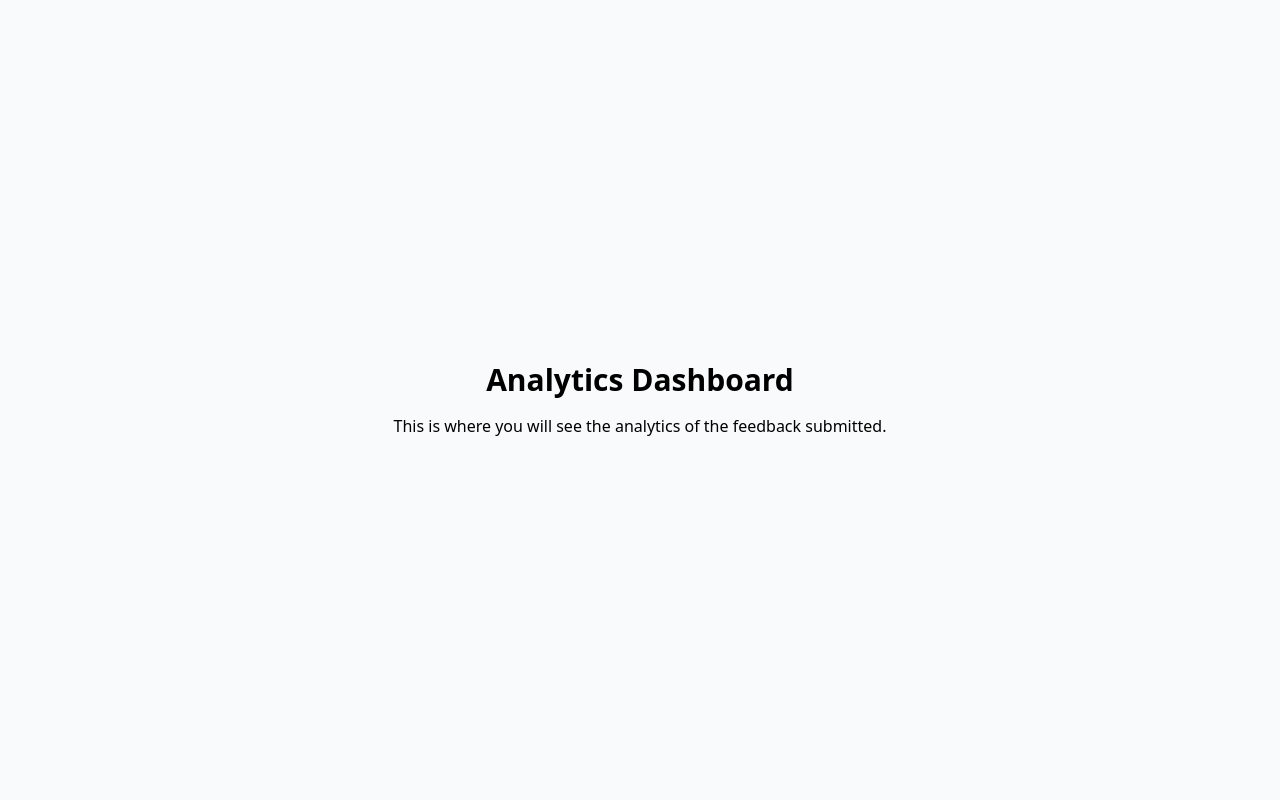
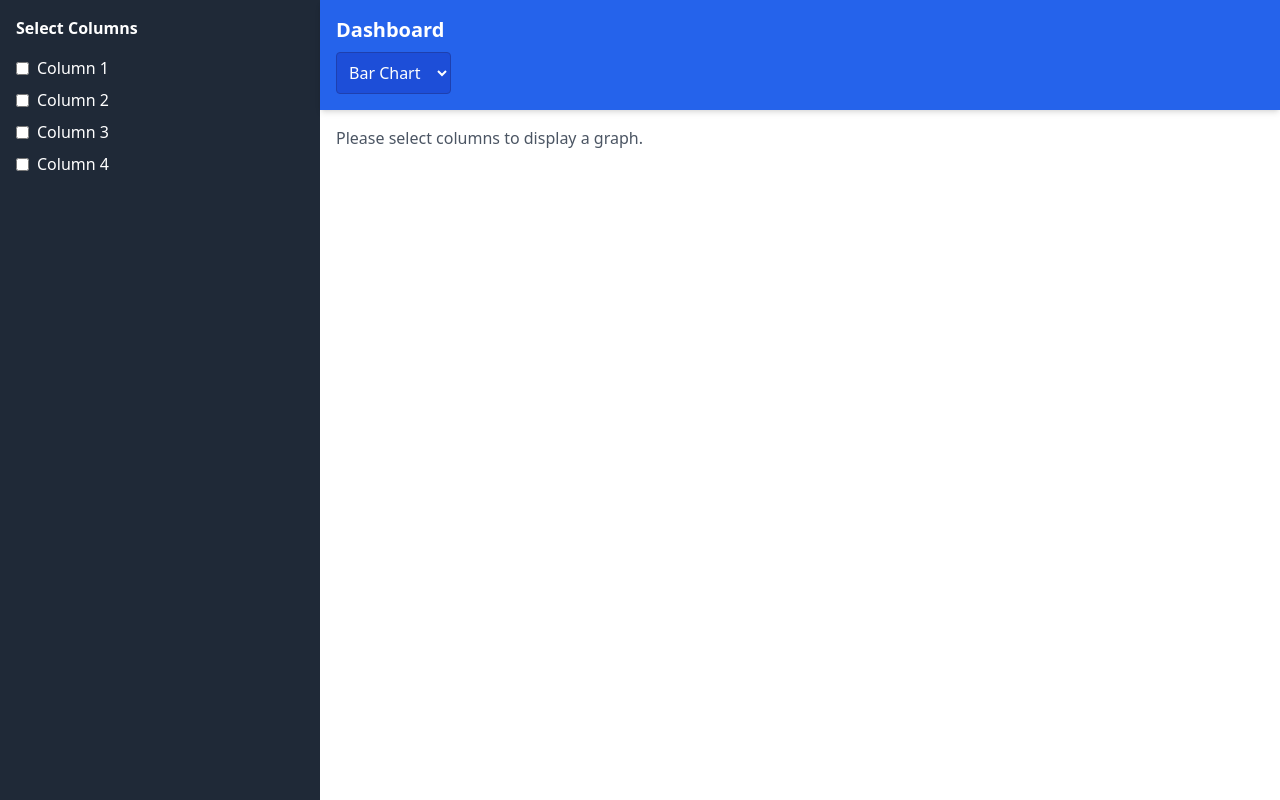
Before and after one commit to mobasith/Design-Metrics, a React (Create React App) app in the folder frontend/: page /analytics-dashboard in a window 1280 px wide. Built offline with nearby package versions, Linux system fonts and the light colour scheme.

Commit message:
added the dashboard pages

```diff
--- a/frontend/package.json
+++ b/frontend/package.json
@@ -12,6 +12,8 @@
     "@types/react-dom": "^18.3.1",
     "@types/react-router-dom": "^5.3.3",
     "chart.js": "^4.4.6",
+    "html2canvas": "^1.4.1",
+    "jspdf": "^2.5.2",
     "react": "^18.3.1",
     "react-chartjs-2": "^5.2.0",
     "react-dom": "^18.3.1",
@@ -19,6 +21,7 @@
     "react-router-dom": "^6.27.0",
     "react-scripts": "5.0.1",
     "react-slick": "^0.30.2",
+    "recharts": "^2.13.0",
     "slick-carousel": "^1.8.1",
     "swiper": "^11.1.14",
     "typescript": "^4.9.5",
--- a/frontend/src/App.tsx
+++ b/frontend/src/App.tsx
@@ -10,12 +10,14 @@ import DesignerDashboard from "./pages/DesignerDashboard";
 import SubmitFeedback from "./pages/SubmitFeedback"; // Import SubmitFeedback
 import AnalyticsDashboard from "./pages/AnalyticsDashboard"; // Import AnalyticsDashboard
 import AllDesigns from "./pages/AllDesigns";
+import Dashboard from "./pages/DashBoard";
 
 const App: React.FC = () => {
   return (
     <Router>
       <Routes>
         <Route path="/" element={<LandingPage />} />
+        <Route path="/dashboard" element={<Dashboard />} />
         <Route path="/all-designs" element={<AllDesigns />} />
         <Route path="/user-dashboard" element={<UserDashboard />} />
         <Route path="/designer-dashboard" element={<DesignerDashboard />} />
@@ -24,7 +26,7 @@ const App: React.FC = () => {
         {/* New route */}
         <Route
           path="/analytics-dashboard"
-          element={<AnalyticsDashboard />}
+          element={<Dashboard />}
         />{" "}
         {/* New route */}
         <Route path="/signin" element={<SignIn />} />
--- /dev/null
+++ b/frontend/src/components/DashBoard/DashBoardHeader.tsx
@@ -0,0 +1,21 @@
+import React from 'react';
+
+interface HeaderProps {
+  setSelectedGraph: (graph: string) => void;
+}
+
+const Header: React.FC<HeaderProps> = ({ setSelectedGraph }) => {
+  return (
+    <div className="bg-blue-600 text-white p-4 shadow-md">
+      <h1 className="text-xl font-bold">Dashboard</h1>
+      <select onChange={(e) => setSelectedGraph(e.target.value)} className="mt-2 bg-blue-700 border border-blue-800 rounded p-2">
+        <option value="Bar">Bar Chart</option>
+        <option value="Pie">Pie Chart</option>
+        <option value="Line">Line Chart</option>
+        {/* Add more options if needed */}
+      </select>
+    </div>
+  );
+};
+
+export default Header;
--- /dev/null
+++ b/frontend/src/components/DashBoard/DashBoardSidebar.tsx
@@ -0,0 +1,37 @@
+import React from 'react';
+
+interface SidebarProps {
+  selectedColumns: string[];
+  setSelectedColumns: React.Dispatch<React.SetStateAction<string[]>>;
+}
+
+const Sidebar: React.FC<SidebarProps> = ({ selectedColumns, setSelectedColumns }) => {
+  const columns = ['Column 1', 'Column 2', 'Column 3', 'Column 4'];
+
+  const handleCheckboxChange = (column: string) => {
+    setSelectedColumns((prev) =>
+      prev.includes(column)
+        ? prev.filter((col) => col !== column)
+        : [...prev, column]
+    );
+  };
+
+  return (
+    <div className="bg-gray-800 text-white w-1/4 p-4">
+      <h2 className="font-bold mb-4">Select Columns</h2>
+      {columns.map((column) => (
+        <div key={column} className="flex items-center mb-2">
+          <input
+            type="checkbox"
+            checked={selectedColumns.includes(column)}
+            onChange={() => handleCheckboxChange(column)}
+            className="mr-2"
+          />
+          <label>{column}</label>
+        </div>
+      ))}
+    </div>
+  );
+};
+
+export default Sidebar;
--- /dev/null
+++ b/frontend/src/components/DashBoard/GraphContainer.tsx
@@ -0,0 +1,73 @@
+import React from 'react';
+import { BarChart, Bar, PieChart, Pie, LineChart, Line, ResponsiveContainer, Tooltip, Legend } from 'recharts';
+
+interface DataPoint {
+  name: string;
+  [key: string]: string | number;
+}
+
+interface GraphContainerProps {
+  selectedColumns: string[];
+  selectedGraph: string;
+  data: DataPoint[];
+}
+
+const GraphContainer: React.FC<GraphContainerProps> = ({ selectedColumns, selectedGraph, data }) => {
+  const renderGraph = () => {
+    switch (selectedGraph) {
+      case 'Bar':
+        return (
+          <div className="bg-white shadow-md rounded-lg p-4">
+            <h2 className="text-lg font-semibold mb-2">Bar Chart</h2>
+            <ResponsiveContainer width="100%" height={300}>
+              <BarChart data={data}>
+                <Tooltip />
+                <Legend />
+                {selectedColumns.map((column) => (
+                  <Bar key={column} dataKey={column} fill="#4A5568" />
+                ))}
+              </BarChart>
+            </ResponsiveContainer>
+          </div>
+        );
+      case 'Pie':
+        return (
+          <div className="bg-white shadow-md rounded-lg p-4">
+            <h2 className="text-lg font-semibold mb-2">Pie Chart</h2>
+            <ResponsiveContainer width="100%" height={400}>
+              <PieChart>
+                <Tooltip />
+                <Legend />
+                <Pie data={data} dataKey={selectedColumns[0]} nameKey="name" fill="#4A5568" />
+              </PieChart>
+            </ResponsiveContainer>
+          </div>
+        );
+      case 'Line':
+        return (
+          <div className="bg-white shadow-md rounded-lg p-4">
+            <h2 className="text-lg font-semibold mb-2">Line Chart</h2>
+            <ResponsiveContainer width="100%" height={300}>
+              <LineChart data={data}>
+                <Tooltip />
+                <Legend />
+                {selectedColumns.map((column) => (
+                  <Line key={column} type="monotone" dataKey={column} stroke="#4A5568" />
+                ))}
+              </LineChart>
+            </ResponsiveContainer>
+          </div>
+        );
+      default:
+        return null;
+    }
+  };
+
+  return (
+    <div className="p-4 grid gap-4">
+      {selectedColumns.length > 0 ? renderGraph() : <p className="text-gray-600">Please select columns to display a graph.</p>}
+    </div>
+  );
+};
+
+export default GraphContainer;
--- a/frontend/src/components/Sidebar.tsx
+++ b/frontend/src/components/Sidebar.tsx
@@ -52,6 +52,17 @@ const Sidebar: React.FC<SidebarProps> = ({ name, profileImage }) => {
         >
           Analytics
         </NavLink>
+
+        <NavLink
+          to="/submit-feedback"
+          className={({ isActive }) =>
+            `block text-lg px-4 py-2 rounded-md transition-colors ${
+              isActive ? "bg-blue-500" : "hover:bg-blue-400"
+            }`
+          }
+        >
+          Feedback
+        </NavLink>
         <NavLink
           to="/profile"
           className={({ isActive }) =>
@@ -62,26 +73,7 @@ const Sidebar: React.FC<SidebarProps> = ({ name, profileImage }) => {
         >
           Profile
         </NavLink>
-        <NavLink
-          to="/settings"
-          className={({ isActive }) =>
-            `block text-lg px-4 py-2 rounded-md transition-colors ${
-              isActive ? "bg-blue-500" : "hover:bg-blue-400"
-            }`
-          }
-        >
-          Settings
-        </NavLink>
-        <NavLink
-          to="/submit-feedback"
-          className={({ isActive }) =>
-            `block text-lg px-4 py-2 rounded-md transition-colors ${
-              isActive ? "bg-blue-500" : "hover:bg-blue-400"
-            }`
-          }
-        >
-          Feedback
-        </NavLink>
+
       </div>
     </div>
   );
--- /dev/null
+++ b/frontend/src/pages/DashBoard.tsx
@@ -0,0 +1,34 @@
+import React, { useState } from 'react';
+import Sidebar from '../components/DashBoard/DashBoardSidebar';
+import Header from '../components/DashBoard/DashBoardHeader';
+import GraphContainer from '../components/DashBoard/GraphContainer';
+
+const sampleData = [
+  { name: 'A', 'Column 1': 400, 'Column 2': 240, 'Column 3': 240, 'Column 4': 150 },
+  { name: 'B', 'Column 1': 300, 'Column 2': 456, 'Column 3': 300, 'Column 4': 500 },
+  { name: 'C', 'Column 1': 200, 'Column 2': 300, 'Column 3': 400, 'Column 4': 350 },
+  { name: 'D', 'Column 1': 278, 'Column 2': 390, 'Column 3': 400, 'Column 4': 600 },
+  { name: 'E', 'Column 1': 500, 'Column 2': 250, 'Column 3': 450, 'Column 4': 700 },
+  { name: 'F', 'Column 1': 320, 'Column 2': 180, 'Column 3': 290, 'Column 4': 410 },
+  { name: 'G', 'Column 1': 470, 'Column 2': 240, 'Column 3': 320, 'Column 4': 520 },
+  { name: 'H', 'Column 1': 250, 'Column 2': 300, 'Column 3': 400, 'Column 4': 150 },
+  { name: 'I', 'Column 1': 310, 'Column 2': 400, 'Column 3': 350, 'Column 4': 650 },
+  { name: 'J', 'Column 1': 390, 'Column 2': 450, 'Column 3': 300, 'Column 4': 480 },
+];
+
+const Dashboard: React.FC = () => {
+  const [selectedColumns, setSelectedColumns] = useState<string[]>([]);
+  const [selectedGraph, setSelectedGraph] = useState<string>('Bar');
+
+  return (
+    <div className="flex h-screen">
+      <Sidebar selectedColumns={selectedColumns} setSelectedColumns={setSelectedColumns} />
+      <div className="flex-1 flex flex-col">
+        <Header setSelectedGraph={setSelectedGraph} />
+        <GraphContainer selectedColumns={selectedColumns} selectedGraph={selectedGraph} data={sampleData} />
+      </div>
+    </div>
+  );
+};
+
+export default Dashboard;
--- a/frontend/src/pages/SubmitFeedback.tsx
+++ b/frontend/src/pages/SubmitFeedback.tsx
@@ -14,7 +14,7 @@ const SubmitFeedback: React.FC = () => {
   const [designId, setDesignId] = useState<number | null>(null);
   const [feedback, setFeedback] = useState<string>("");
   const [file, setFile] = useState<File | null>(null);
-  const [showDesigns, setShowDesigns] = useState<boolean>(false); // State to manage the design list visibility
+  const [showDesigns, setShowDesigns] = useState<boolean>(false);
   const navigate = useNavigate();
 
   const handleFileChange = (event: React.ChangeEvent<HTMLInputElement>) => {
@@ -28,14 +28,22 @@ const SubmitFeedback: React.FC = () => {
     navigate("/analytics-dashboard");
   };
 
-  // Filter designs based on the search term
   const filteredDesigns = designs.filter((design) =>
     design.name.toLowerCase().includes(searchTerm.toLowerCase())
   );
 
   return (
     <div className="flex flex-col items-center justify-center min-h-screen bg-gray-50">
-      <h1 className="text-3xl font-bold mb-6">Submit Feedback</h1>
+      <h1 className="text-3xl font-bold mb-4">Submit Feedback</h1>
+
+      {/* Back to Main Page Button */}
+      <button
+        onClick={() => navigate("/")} // Replace with your main page route
+        className="mb-4 w-40 bg-gray-600 text-white rounded-md py-2 font-semibold hover:bg-gray-700 transition duration-200"
+      >
+        Back to Main Page
+      </button>
+
       <form
         className="bg-white p-6 rounded shadow-md w-full max-w-md"
         onSubmit={handleSubmit}
@@ -52,14 +60,13 @@ const SubmitFeedback: React.FC = () => {
             id="search"
             value={searchTerm}
             onChange={(e) => setSearchTerm(e.target.value)}
-            onFocus={() => setShowDesigns(true)} // Show the list when focused
-            onBlur={() => setTimeout(() => setShowDesigns(false), 100)} // Hide the list after a slight delay when focus is lost
+            onFocus={() => setShowDesigns(true)}
+            onBlur={() => setTimeout(() => setShowDesigns(false), 100)}
             className="mt-1 block w-full border-gray-300 rounded-md shadow-sm focus:ring focus:ring-blue-500"
             placeholder="Type to search..."
           />
         </div>
 
-        {/* Show design list only if there are filtered designs and showDesigns is true */}
         {showDesigns && filteredDesigns.length > 0 && (
           <div className="mb-4">
             <label
@@ -75,8 +82,8 @@ const SubmitFeedback: React.FC = () => {
                   className="cursor-pointer hover:bg-gray-100 p-2"
                   onClick={() => {
                     setDesignId(design.id);
-                    setSearchTerm(""); // Clear search term when selecting
-                    setShowDesigns(false); // Close the design list after selection
+                    setSearchTerm("");
+                    setShowDesigns(false);
                   }}
                 >
                   {design.name}
```
Also changed, not shown: 1 other file (tests, documents, lock files or other folders).
